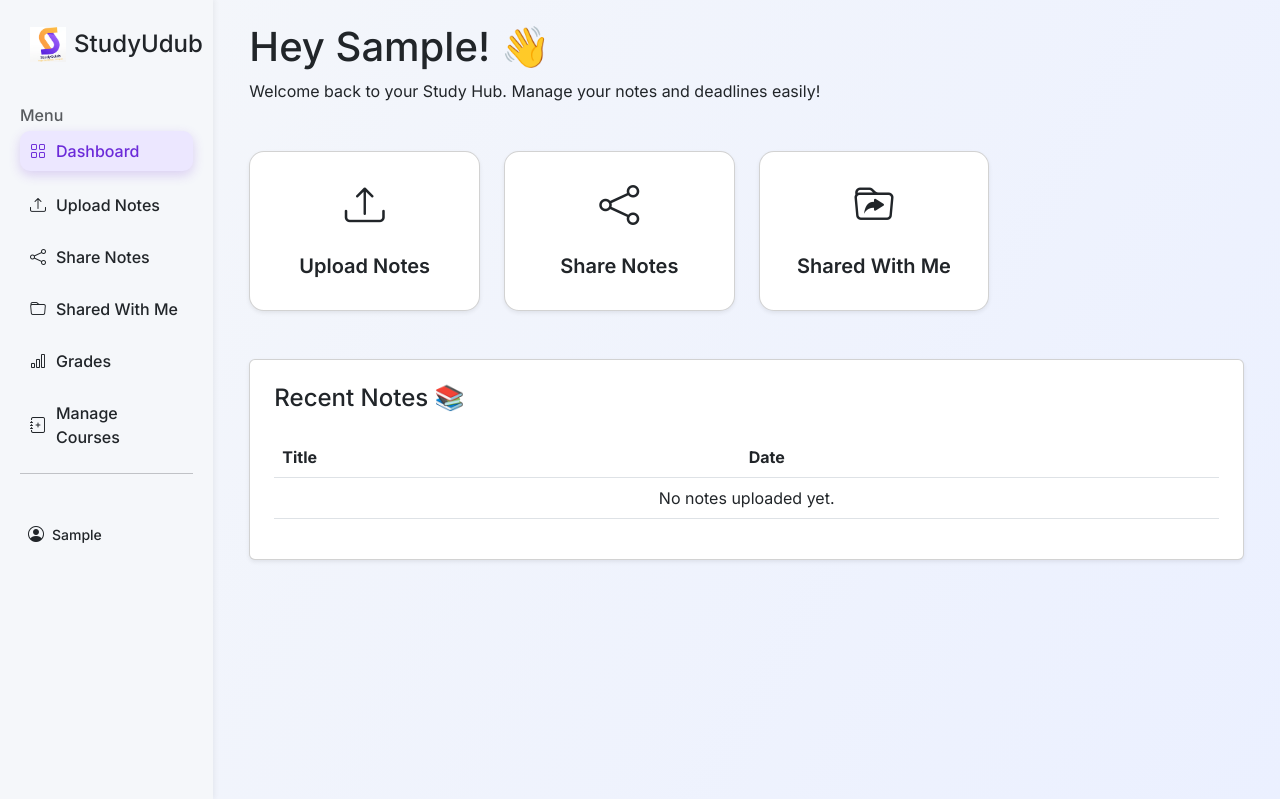
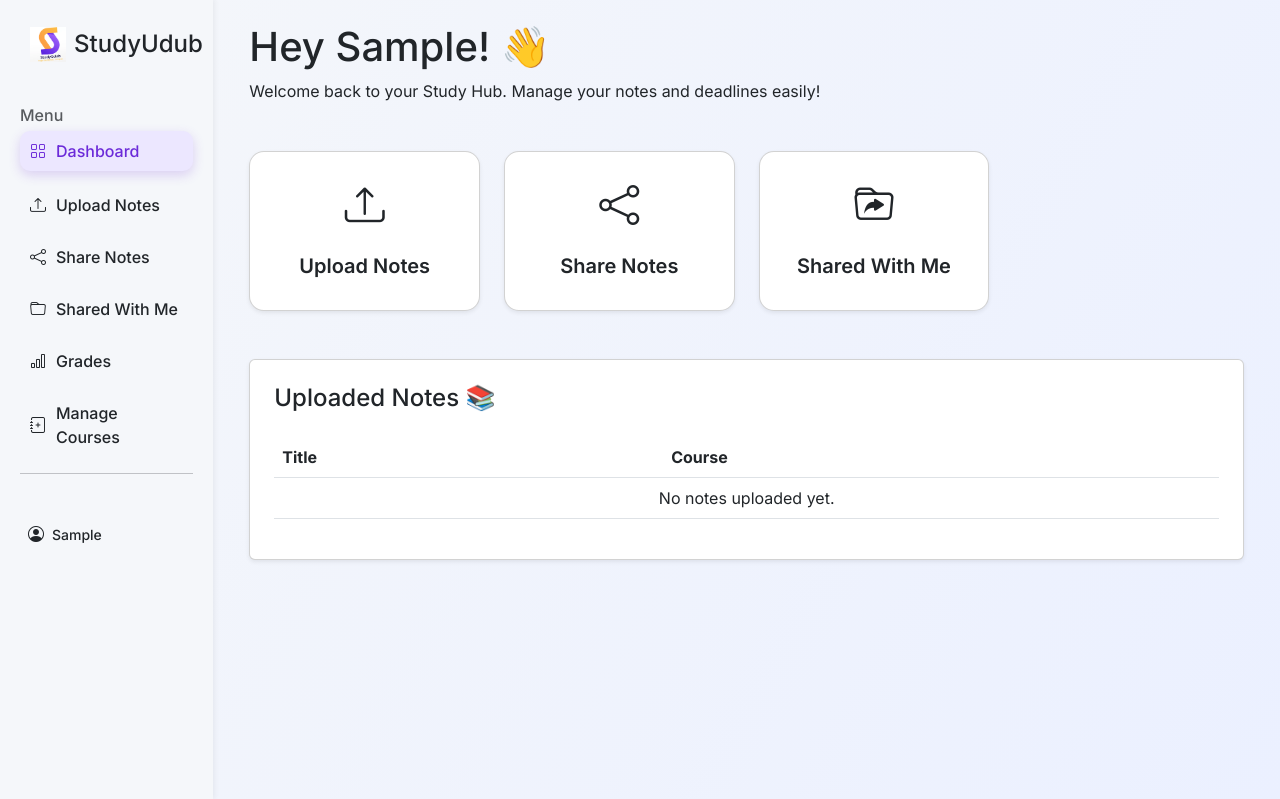
Before and after one commit to madtrack133/StudyUdub, a Flask app: page /dashboard in a window 1280 px wide. Shown: the part 55-854 px from the top of the page. Run offline with Flask 3, Linux system fonts and the light colour scheme; a user stored in the database is signed in; tables that the repository leaves empty hold one stand-in row (values such as "Sample post").

Commit message:
added recent uploaded notes to link to database

```diff
--- a/app.py
+++ b/app.py
@@ -330,7 +330,21 @@ def home():
 @login_required
 @twofa_required
 def dashboard():
-    return render_template('dashboard.html', courses=session.get('courses', []), user=current_user)
+    recent_notes = (
+        Notes.query
+        .filter_by(StudentID=current_user.StudentID)
+        .order_by(Notes.CreatedAt.desc())
+        .limit(5)
+        .all()
+    )
+
+    # Pass note title and course code
+    notes = [{
+        'title': n.Title,
+        'course': n.course.UnitCode if n.course else 'Unassigned'
+    } for n in recent_notes]
+
+    return render_template('dashboard.html', courses=session.get('courses', []), user=current_user, notes=notes)
 
 @app.route('/upload', methods=['GET', 'POST'])
 @login_required
--- a/templates/dashboard.html
+++ b/templates/dashboard.html
@@ -41,12 +41,12 @@
 
   <!-- Recent Notes Section -->
   <div class="card p-4 shadow-sm">
-    <h4 class="card-title">Recent Notes 📚</h4>
+    <h4 class="card-title">Uploaded Notes 📚</h4>
     <table class="table mt-3">
       <thead>
         <tr>
           <th>Title</th>
-          <th>Date</th>
+          <th>Course</th>
         </tr>
       </thead>
       <tbody>
@@ -54,7 +54,7 @@
           {% for note in notes %}
           <tr>
             <td>{{ note.title }}</td>
-            <td>{{ note.date }}</td>
+            <td>{{ note.course }}</td>
           </tr>
           {% endfor %}
         {% else %}
@@ -65,7 +65,6 @@
       </tbody>
     </table>
   </div>
-
 </div>
 
 <style>
```
